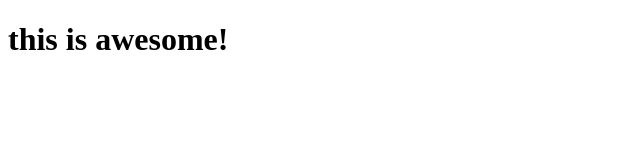
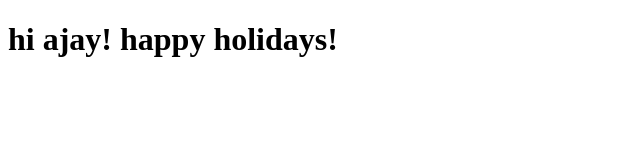
Before and after one commit to HemanthGo/SSN_INTERNAL, a plain HTML site: page site/index.html in a window 1280 px wide. Shown: the whole page, without its empty margins (0-640 px from the left). Drawn offline with Linux system fonts and the light colour scheme.

Commit message:
small addition

```diff
--- a/site/index.html
+++ b/site/index.html
@@ -4,6 +4,6 @@
 	<title>HELLO AJAY!</title>
 </head>
 <body>
-<h1> this is awesome!</h1>
+<h1> hi ajay! happy holidays!</h1>
 </body>
 </html>
```
